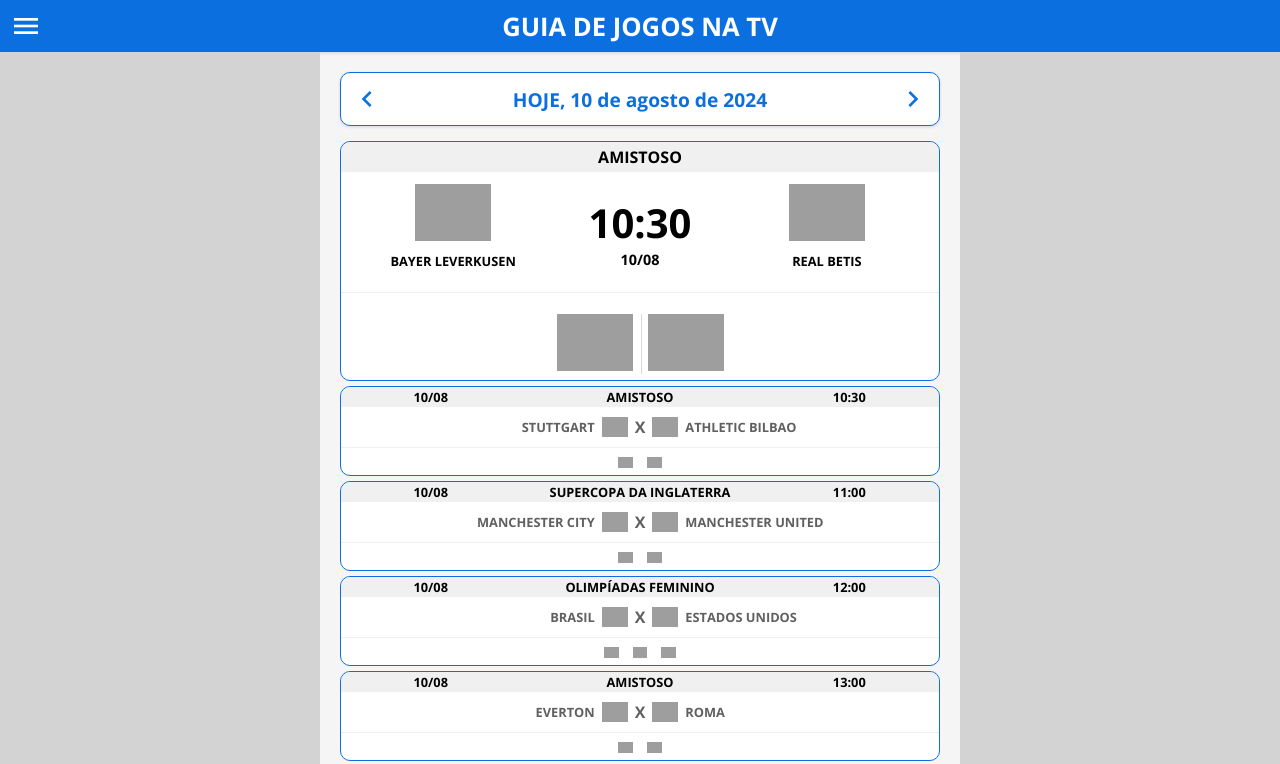
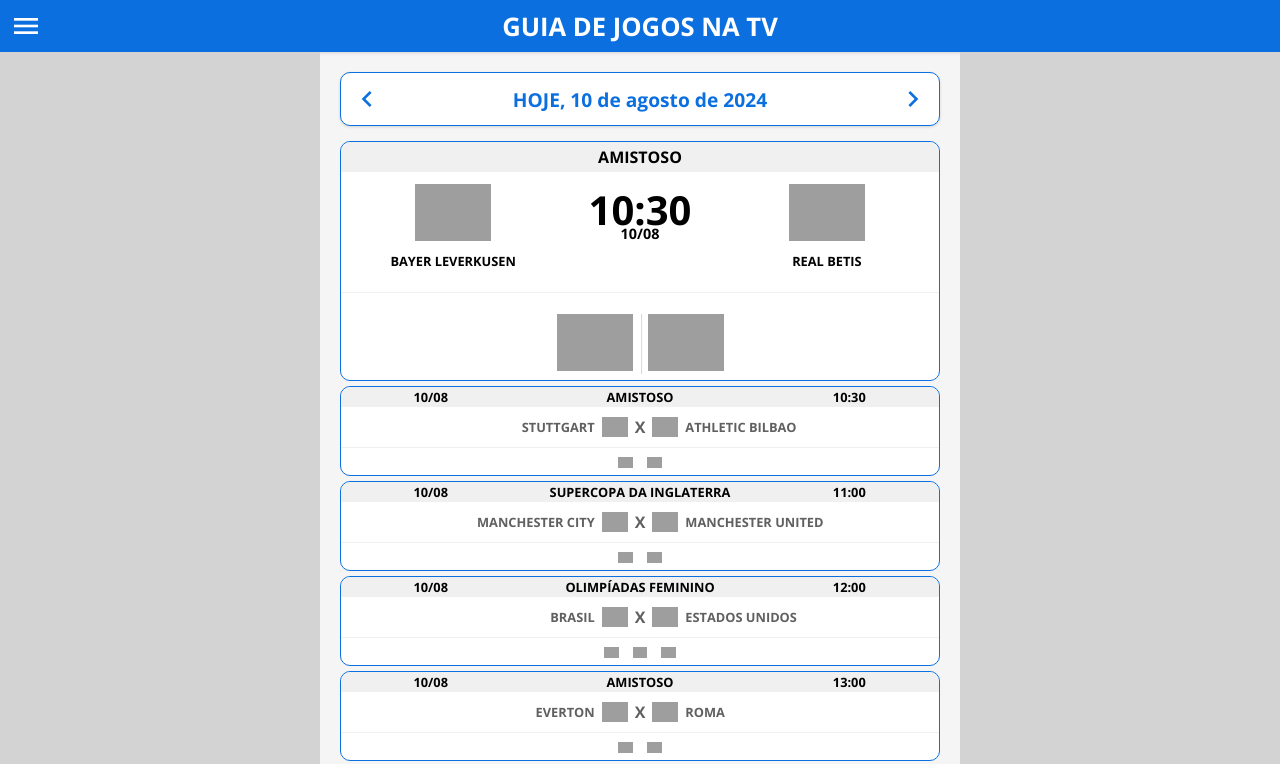
Before and after one commit to jvfreitas61/guia-de-jogos-na-tv, a plain HTML site: page index.html in a window 1280 px wide. Shown: the top 764 px of the page. Drawn offline with nearby package versions, Linux system fonts and the light colour scheme; grey boxes are pictures that could not be loaded.

Commit message:
diminuir o horario

```diff
--- a/index.html
+++ b/index.html
@@ -58,8 +58,8 @@
             <span style="display: block; width: 80px; height: 80px; margin: auto;"><img style="max-height: 80px; max-width: 80px;" class="logo-escudo" src="https://upload.wikimedia.org/wikipedia/pt/a/a2/Bayer_Leverkusen.png" alt="BAYER LEVERKUSEN"></span>
             <span style="display: block; height: 10px; margin: auto; text-align: center; color: black;" class="nome-time">BAYER LEVERKUSEN</span>
           </div>
-          <div style="display: block; justify-content: center; align-content: center; width: 25%;">
-            <span style="display: block; font-size: 2.5em; padding: 0px; text-align: center; color: black;" class="versus">10:30</span>
+          <div style="display: block; justify-content: center; align-content: center; width: 25%; height: 80px;">
+            <span style="display: block; font-size: 2.5em; height: 42px; padding: 0px 0px; text-align: center; color: black;" class="versus">10:30</span>
             <span style="display: block; font-size: 0.9em; padding: 0px; text-align: center; color: black;" class="versus">10/08</span>
           </div>
 
```
